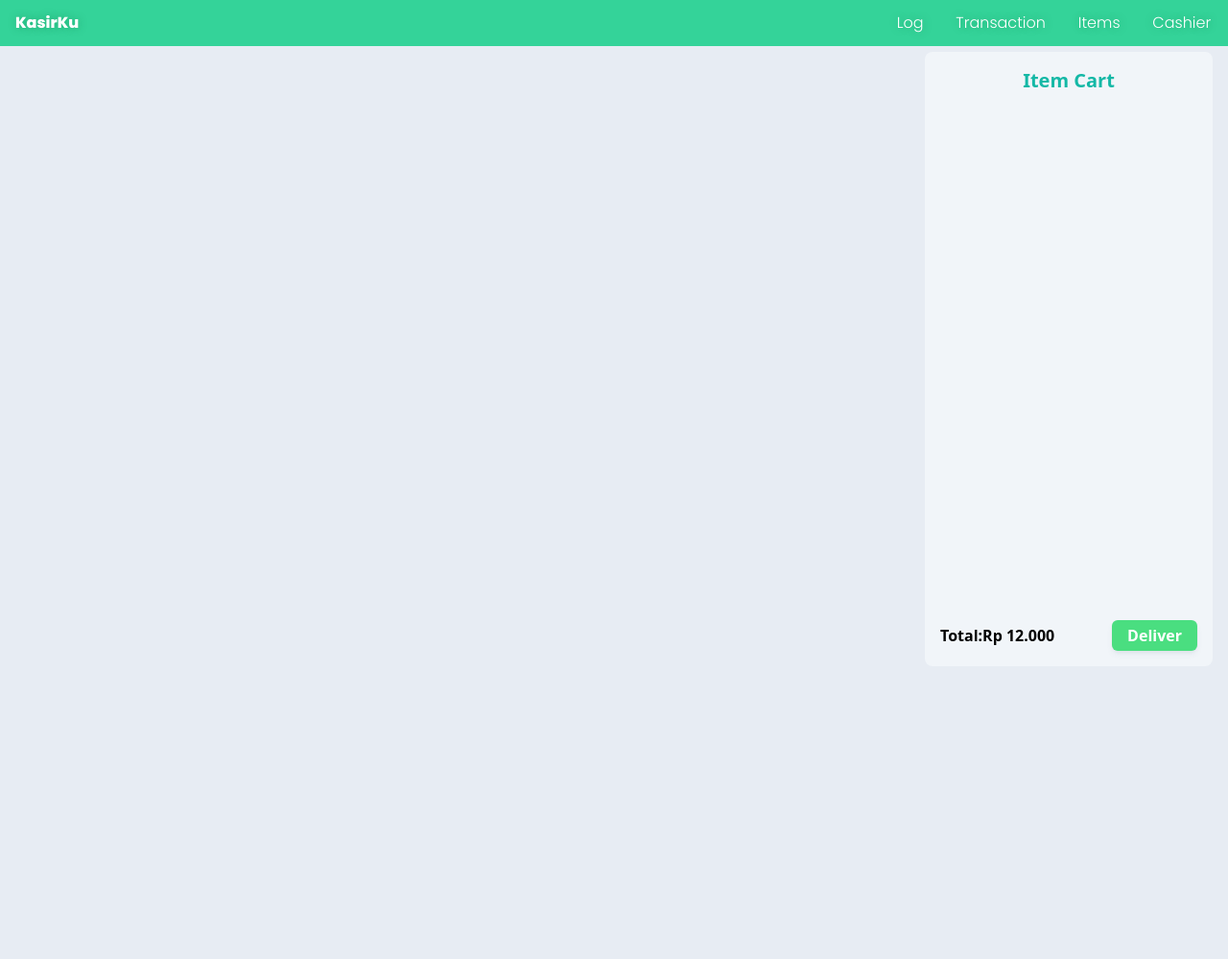
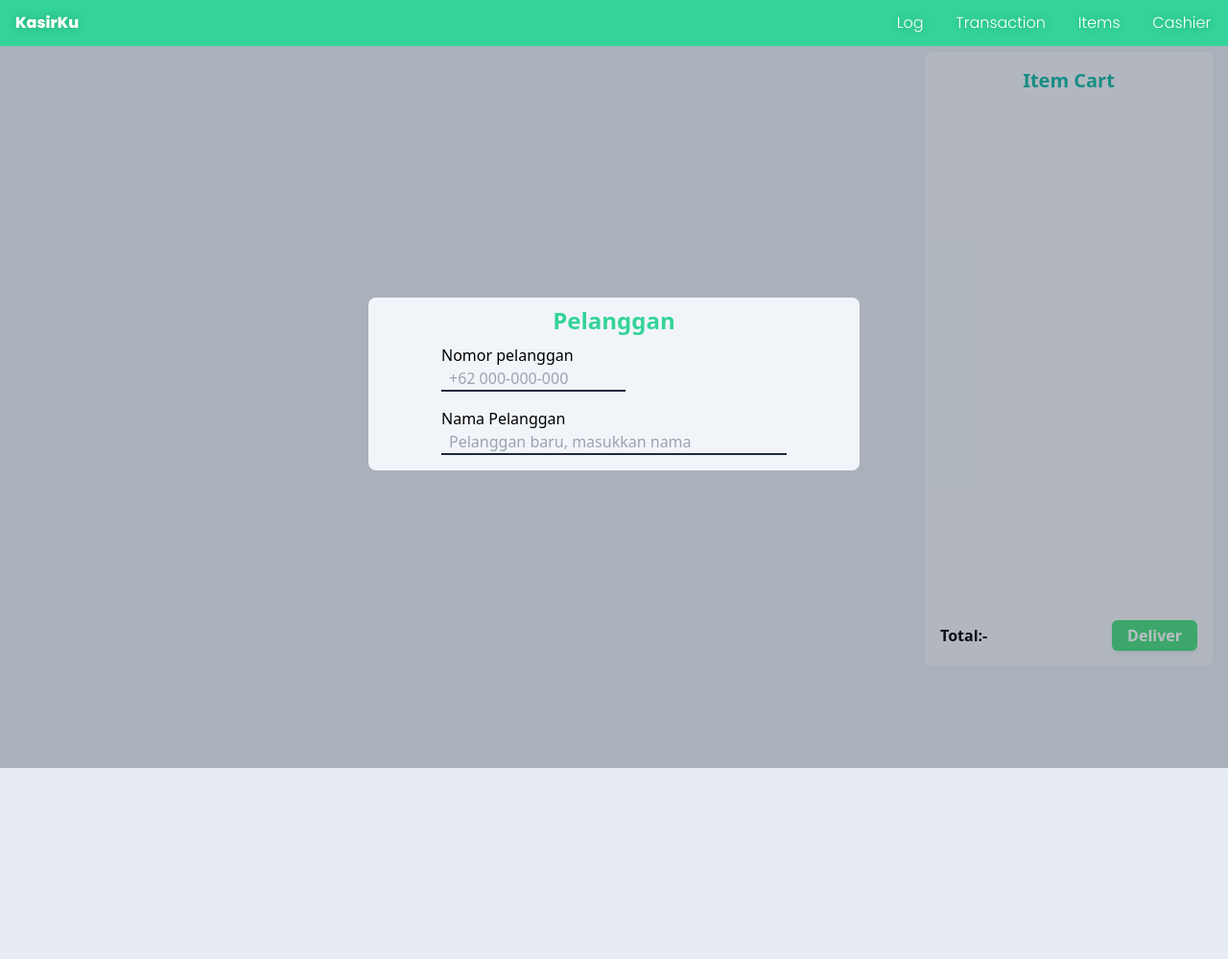
Before and after one commit to ZAZW27/ukk_kasir, a PHP site: page /src/view/main in a window 1280 px wide. Shown: the top 999 px of the page at 96% size. Run offline with PHP 8.4, Linux system fonts and the light colour scheme; data that the repository does not hold is empty.

Commit message:
finnished the designs

```diff
--- a/public/output.css
+++ b/public/output.css
@@ -544,16 +544,20 @@ video {
   --tw-backdrop-sepia:  ;
 }
 
+.pointer-events-none {
+  pointer-events: none;
+}
+
+.pointer-events-auto {
+  pointer-events: auto;
+}
+
 .fixed {
   position: fixed;
 }
 
 .relative {
   position: relative;
-}
-
-.sticky {
-  position: sticky;
 }
 
 .left-0 {
@@ -580,12 +584,8 @@ video {
   top: 4rem;
 }
 
-.bottom-0 {
-  bottom: 0px;
-}
-
-.top-full {
-  top: 100%;
+.top-\[3\.2rem\] {
+  top: 3.2rem;
 }
 
 .z-10 {
@@ -657,48 +665,12 @@ video {
   height: 100%;
 }
 
-.h-60 {
-  height: 15rem;
+.h-4 {
+  height: 1rem;
 }
 
-.h-\[4rem\] {
-  height: 4rem;
-}
-
-.h-\[4\.5rem\] {
-  height: 4.5rem;
-}
-
-.h-6 {
-  height: 1.5rem;
-}
-
-.h-\[70vh\] {
-  height: 70vh;
-}
-
-.h-\[10vh\] {
-  height: 10vh;
-}
-
-.w-\[100vw\] {
-  width: 100vw;
-}
-
-.w-full {
-  width: 100%;
-}
-
-.w-60 {
-  width: 15rem;
-}
-
-.w-\[4rem\] {
-  width: 4rem;
-}
-
-.w-\[4\.5rem\] {
-  width: 4.5rem;
+.h-5 {
+  height: 1.25rem;
 }
 
 .w-6 {
@@ -709,12 +681,44 @@ video {
   width: 2rem;
 }
 
+.w-\[100vw\] {
+  width: 100vw;
+}
+
+.w-\[4\.5rem\] {
+  width: 4.5rem;
+}
+
+.w-full {
+  width: 100%;
+}
+
+.w-4 {
+  width: 1rem;
+}
+
+.w-5 {
+  width: 1.25rem;
+}
+
+.w-9\/12 {
+  width: 75%;
+}
+
+.w-\[5rem\] {
+  width: 5rem;
+}
+
+.w-\[10rem\] {
+  width: 10rem;
+}
+
+.w-\[12rem\] {
+  width: 12rem;
+}
+
 .grid-cols-2 {
   grid-template-columns: repeat(2, minmax(0, 1fr));
-}
-
-.flex-row {
-  flex-direction: row;
 }
 
 .flex-col {
@@ -850,8 +836,26 @@ video {
   background-color: rgb(241 245 249 / var(--tw-bg-opacity));
 }
 
+.bg-slate-200 {
+  --tw-bg-opacity: 1;
+  background-color: rgb(226 232 240 / var(--tw-bg-opacity));
+}
+
 .bg-slate-200\/80 {
   background-color: rgb(226 232 240 / 0.8);
+}
+
+.bg-slate-700\/40 {
+  background-color: rgb(51 65 85 / 0.4);
+}
+
+.bg-transparent {
+  background-color: transparent;
+}
+
+.bg-red-500 {
+  --tw-bg-opacity: 1;
+  background-color: rgb(239 68 68 / var(--tw-bg-opacity));
 }
 
 .bg-slate-500 {
@@ -859,37 +863,8 @@ video {
   background-color: rgb(100 116 139 / var(--tw-bg-opacity));
 }
 
-.bg-slate-700\/40 {
-  background-color: rgb(51 65 85 / 0.4);
-}
-
-.bg-green-400 {
-  --tw-bg-opacity: 1;
-  background-color: rgb(74 222 128 / var(--tw-bg-opacity));
-}
-
-.bg-transparent {
-  background-color: transparent;
-}
-
-.bg-slate-200 {
-  --tw-bg-opacity: 1;
-  background-color: rgb(226 232 240 / var(--tw-bg-opacity));
-}
-
-.bg-slate-300 {
-  --tw-bg-opacity: 1;
-  background-color: rgb(203 213 225 / var(--tw-bg-opacity));
-}
-
-.bg-teal-50 {
-  --tw-bg-opacity: 1;
-  background-color: rgb(240 253 250 / var(--tw-bg-opacity));
-}
-
-.bg-slate-400 {
-  --tw-bg-opacity: 1;
-  background-color: rgb(148 163 184 / var(--tw-bg-opacity));
+.bg-slate-800\/30 {
+  background-color: rgb(30 41 59 / 0.3);
 }
 
 .bg-contain {
@@ -932,14 +898,19 @@ video {
   padding-right: 1rem;
 }
 
+.py-1 {
+  padding-top: 0.25rem;
+  padding-bottom: 0.25rem;
+}
+
 .py-2 {
   padding-top: 0.5rem;
   padding-bottom: 0.5rem;
 }
 
-.py-1 {
-  padding-top: 0.25rem;
-  padding-bottom: 0.25rem;
+.px-2 {
+  padding-left: 0.5rem;
+  padding-right: 0.5rem;
 }
 
 .pb-\[3\.4rem\] {
@@ -958,14 +929,13 @@ video {
   text-align: end;
 }
 
+.text-\[0\.7rem\] {
+  font-size: 0.7rem;
+}
+
 .text-xl {
   font-size: 1.25rem;
   line-height: 1.75rem;
-}
-
-.text-2xl {
-  font-size: 1.5rem;
-  line-height: 2rem;
 }
 
 .text-xs {
@@ -973,24 +943,9 @@ video {
   line-height: 1rem;
 }
 
-.text-\[0\.5rem\] {
-  font-size: 0.5rem;
-}
-
-.text-\[0\.3rem\] {
-  font-size: 0.3rem;
-}
-
-.text-\[0\.4rem\] {
-  font-size: 0.4rem;
-}
-
-.text-\[0\.6rem\] {
-  font-size: 0.6rem;
-}
-
-.text-\[0\.7rem\] {
-  font-size: 0.7rem;
+.text-2xl {
+  font-size: 1.5rem;
+  line-height: 2rem;
 }
 
 .font-bold {
@@ -1014,18 +978,23 @@ video {
   color: rgb(20 184 166 / var(--tw-text-opacity));
 }
 
+.text-transparent {
+  color: transparent;
+}
+
 .text-white {
   --tw-text-opacity: 1;
   color: rgb(255 255 255 / var(--tw-text-opacity));
 }
 
-.text-transparent {
-  color: transparent;
+.text-emerald-500 {
+  --tw-text-opacity: 1;
+  color: rgb(16 185 129 / var(--tw-text-opacity));
 }
 
-.text-slate-500 {
+.text-emerald-400 {
   --tw-text-opacity: 1;
-  color: rgb(100 116 139 / var(--tw-text-opacity));
+  color: rgb(52 211 153 / var(--tw-text-opacity));
 }
 
 .shadow-md {
@@ -1149,12 +1120,24 @@ video {
     width: auto;
   }
 
+  .md\:w-\[50vw\] {
+    width: 50vw;
+  }
+
+  .md\:w-\[30vw\] {
+    width: 30vw;
+  }
+
   .md\:grid-cols-4 {
     grid-template-columns: repeat(4, minmax(0, 1fr));
   }
 
   .md\:flex-row {
     flex-direction: row;
+  }
+
+  .md\:items-center {
+    align-items: center;
   }
 
   .md\:justify-start {
@@ -1174,4 +1157,9 @@ video {
     padding-left: 1rem;
     padding-right: 1rem;
   }
+
+  .md\:py-0 {
+    padding-top: 0px;
+    padding-bottom: 0px;
+  }
 }
--- a/src/view/main/index.php
+++ b/src/view/main/index.php
@@ -13,31 +13,35 @@
                 class="h-44 bg-slate-200 shadow-md rounded-lg overflow-clip shadow-slate-700/10 bg-contain bg-no-repeat bg-center hover:scale-105 transition-all duration-50 ease-linear"
                 style="background-image: url('../../../public/img/<?=$item['image']?>');">
                 <div id="item-add" class="w-full h-full bg-transparent hover:bg-slate-800/30 flex justify-center items-center text-transparent hover:text-white font-bold text-xl transition-all duration-300 ease-in-out">
-                    ADD
+                    <span style="pointer-events: none;">ADD</span>
                 </div>
             </div>
         <?php } ?>
     </div>
     <div id="cart-modal" class="col-span-1 px-4 md:px-0 flex items-center justify-center md:block bg-slate-700/40 md:bg-transparent fixed md:relative h-[100vh] w-[100vw] md:w-auto top-[0] md:top-0 left-[100vw] md:left-0 md:h-full transition-all duration-300 ease-in-out">
-        <div class="md:sticky top-[4rem] p-4 h-[80vh] w-full bg-slate-100 rounded-lg flex flex-col justify-between shadow-slate-500/20">
+        <form method="POST" action="crud/aksi-transaksi.php" class="md:sticky top-[4rem] p-4 h-[80vh] w-full bg-slate-100 rounded-lg flex flex-col justify-between shadow-slate-500/20">
             <div class="h-[70vh] w-full overflow-y-auto flex flex-col justify-start items-center ">
                 <h1 class="font-bold text-teal-500 text-xl mb-2">Item Cart</h1>
                 <div id="items-section" class="flex flex-col w-full h-full">
-                    <!-- <section id="item">
+                    <!-- <section id="item" class="item">
                         <div class="w-full flex justify-between my-2">
                             <div id="menu-cart">
-                                <div class="w-[4.5rem] h-[4.5rem] bg-contain bg-center bg-slate-200 rounded-md" style="background-image: url('../../../public/img/beras.png')"></div>
-                                <h1>Nasi Goreng</h1>
+                            <div class="w-[4.5rem] h-[4.5rem] bg-contain bg-center flex justify-start items-start overflow-clip bg-slate-200 rounded-md" style="background-image: url('../../../public/img/beras.png')">
+                                    <button type="button" id="delete-item" class="w-5 h-5 bg-red-500 text-white font-bold text-center text-xs">x</button>
+                                </div>
+                                <input type="text" value="${id}" name="id_produk[]" hidden>
+                                <input type="text" value="${image}" name="image[]" hidden>
+                                <h1 class="nama_barang" name="nama_produk[]">beras lele</h1>
                             </div>
                             <div id="actions" class="flex flex-col items-end justify-between pr-2">
                                 <div id="subtotal-harga" class="flex flex-col items-end justify-start">
-                                    <span name="subtotal">Rp 12.000</span>
-                                    <span id="harga-asli" class="text-[0.7rem] text-slate-500">Rp 12.000</span>
+                                    <span id="total-kali" class="total-kali" name="subtotal" name="subtotal[]">Rp 12.000</span>
+                                    <span id="harga-asli" class="text-[0.7rem] text-slate-500" name="harga_asli[]">Rp 12.000</span>
                                 </div>
                                 <div id="subtiture-btn" class="flex gap-2 font-bold items-center">
-                                    <button class="border-2 border-red-600 w-6 h-6 text-center rounded-md">-</button>
-                                    <input value="2" class="border border-slate-800 rounded-md w-8 bg-transparent text-center font-medium" type="text" >
-                                    <button class="border-2 border-green-600 w-6 h-6 text-center rounded-md">+</button>
+                                    <button type="button" id="sub-quantity" class="border-2 border-red-600 w-6 h-6 text-center rounded-md">-</button>
+                                    <input name="quantitas[]" value="1" id="item-quantity" class="border border-slate-800 rounded-md w-8 bg-transparent text-center font-medium" type="text" >
+                                    <button type="button" id="add-quantity" class="border-2 border-green-600 w-6 h-6 text-center rounded-md">+</button>
                                 </div>
                             </div>
                         </div>
@@ -46,10 +50,32 @@
                 </div>
             </div>
             <div id="action-btn" class="w-full  flex justify-between items-center font-semibold">
-                <div id="total-harga">Total:Rp <span>12.000</span></div>
-                <button type="button" class="bg-green-400 font-semibold rounded-md px-4 py-1 text-white shadow-md shadow-slate-500/10">Deliver</button>
+                <div id="total-harga">Total:<span id="total-items">-</span></div>
+                <button type="submit" class="bg-green-400 font-semibold rounded-md px-4 py-1 text-white shadow-md shadow-slate-500/10">Deliver</button>
             </div>
-        </div>
+            <div class="fixed top-[3.2rem] md:top-0 left-0 w-full h-full bg-slate-800/30 pointer-events-none flex justify-center items-start md:items-center px-4 py-2 md:py-0 ">
+                <div class="pointer-events-auto w-full md:w-[40vw] bg-slate-100 px-4 py-2 flex flex-col justify-center items-center rounded-lg">
+                    <h1 class="text-2xl text-emerald-400 font-bold">Pelanggan</h1>
+                    <div class="my-2 flex flex-col w-9/12">
+                        <label for="">Nomor pelanggan</label>
+                        <input id="nomor-pelanggan" type="number" name="nomor_pelanggan" placeholder="+62 000-000-000" class="w-[12rem] bg-transparent border-b-2 border-slate-800 focus:outline-none px-2">
+                    </div>
+                    <script>
+                        $('#nomor-pelanggan').on('change', function(){
+                            var nomorPelanggan = $(this).val();
+                            // Check if the length is greater than 9
+                            if (nomorPelanggan.length > 9) {
+
+                            }
+                        })
+                    </script>
+                    <div id="nama-pelanggan" class="my-2 flex flex-col w-9/12">
+                        <label for="">Nama Pelanggan</label>
+                        <input type="text" name="nomor_pelanggan" placeholder="Pelanggan baru, masukkan nama" class=" bg-transparent border-b-2 border-slate-800 focus:outline-none px-2">
+                    </div>
+                </div>
+            </div>
+        </form>
     </div>
 </section>
 <script src="main.js"></script>
--- a/src/view/main/main.js
+++ b/src/view/main/main.js
@@ -1,5 +1,11 @@
 
 $(document).ready(function() {
+
+    $(document).off('click', '#add-quantity').on('click', '#add-quantity', addQuantity);
+    $(document).off('click', '#sub-quantity').on('click', '#sub-quantity', subQuantity);
+    $(document).off('click', '#delete-item').on('click', '#delete-item', deleteItem);
+    $(document).off('change', '#item-quantity').on('change', '#item-quantity', InvalidQuantity);
+
     console.log('jquery ready')
     var chartBool = false
     $('#look-cart').click(function () {
@@ -17,50 +23,67 @@ $(document).ready(function() {
         var harga = parseInt($(this).attr('harga'));
         var image = $(this).attr('image');
 
-        // console.log(image)
+        var isItemAdded = false
+
+        $('.nama_barang').each(function() {
+            if ($(this).text() === nama) {
+                isItemAdded = true;
+                return false;
+            }
+        });
+
+        if (isItemAdded) {
+            alert("Item already added to the cart");
+            // addQuantity.call(this);
+            return
+        }
 
         var formattedHarga = harga.toLocaleString('id-ID', { style: 'currency', currency: 'IDR' });
 
-        $(this).removeClass('hover:scale-105')
+        $(this).removeClass('hover:scale-105').addClass('hover:scale-80')
 
         $('#items-section').append(`
             <section id="item" class="item">
                 <div class="w-full flex justify-between my-2">
                     <div id="menu-cart">
-                    <div class="w-[4.5rem] h-[4.5rem] bg-contain bg-center bg-slate-200 rounded-md" style="background-image: url('../../../public/img/${image}')"></div>
-                        <h1>${nama}</h1>
+                        <div class="w-[4.5rem] h-[4.5rem] bg-contain bg-center flex justify-start items-start overflow-clip bg-slate-200 rounded-md" style="background-image: url('../../../public/img/${image}')">
+                            <button type="button" id="delete-item" class="w-5 h-5 bg-red-500 text-white font-bold text-center text-xs">x</button>
+                        </div>
+                        <input type="text" value="${id}" name="id_produk[]" hidden>
+                        <input type="text" value="${image}" name="image[]" hidden>
+                        <input type="text" value="${nama}" name="nama_produk[]" hidden>
+                        <input type="text" value="${formattedHarga}" name="harga_asli[]" hidden>
+                        <h1 class="nama_barang">${nama}</h1>
                     </div>
                     <div id="actions" class="flex flex-col items-end justify-between pr-2">
                         <div id="subtotal-harga" class="flex flex-col items-end justify-start">
-                            <span id="total-kali" name="subtotal">${formattedHarga}</span>
-                            <span id="harga-asli" class="text-[0.7rem] text-slate-500">${formattedHarga}</span>
+                            <span id="total-kali" class="total-kali">${formattedHarga}</span>
+                            <input type="text" id="subtotal-input" value="${formattedHarga}" name="subtotal_asli[]" hidden>
+                            <span id="harga-asli" class="text-[0.7rem] text-slate-500" >${formattedHarga}</span>
                         </div>
                         <div id="subtiture-btn" class="flex gap-2 font-bold items-center">
                             <button type="button" id="sub-quantity" class="border-2 border-red-600 w-6 h-6 text-center rounded-md">-</button>
-                            <input value="1" id="item-quantity" class="border border-slate-800 rounded-md w-8 bg-transparent text-center font-medium" type="text" >
+                            <input name="quantitas[]" value="1" id="item-quantity" class="border border-slate-800 rounded-md w-8 bg-transparent text-center font-medium" type="text" >
                             <button type="button" id="add-quantity" class="border-2 border-green-600 w-6 h-6 text-center rounded-md">+</button>
                         </div>
-
                     </div>
                 </div>
                 <hr class="border border-slate-400 my-2">
             </section>
         `)
+        updateTotalHarga()
         // console.log($('.item').length)
         setTimeout(() => {
-            $(this).addClass('hover:scale-105')
-        }, 150);
+            $(this).addClass('hover:scale-105').removeClass('hover:scale-80');
+        }, 200);
     });
-
-    $(document).off('click', '#add-quantity').on('click', '#add-quantity', addQuantity);
-    $(document).off('click', '#sub-quantity').on('click', '#sub-quantity', subQuantity);
-    $(document).off('change', '#item-quantity').on('change', '#item-quantity', InvalidQuantity);
 
     function InvalidQuantity() {
         var quantityInput = $(this).parent().parent().find('#item-quantity');
         if (quantityInput.val() <= 0) {
             quantityInput.val(1);
         }
+        updateSubtotal.call(this);
     }
 
     function addQuantity() {
@@ -97,16 +120,49 @@ $(document).ready(function() {
         }else{
             console.log('its a nan')
         }
+        updateSubtotal.call(this);
     }
 
     function updateSubtotal() {
         var subTotal = $(this).parent().parent().parent().find('#total-kali');
-        var clearSubTotal = parseInt(subTotal.text().replace(/Rp/g, '').replace(/\./g, '').replace(/\,00/g, '').replace(/\ /g, ''));
+        var subTotalInput = $(this).parent().parent().parent().find('#subtotal-input');
+        var hargaAsli = $(this).parent().parent().parent().find('#harga-asli');
+
+        var clearHargaAsli = parseInt(hargaAsli.text().replace(/Rp/g, '').replace(/\./g, '').replace(/\,00/g, '').replace(/\ /g, ''));
+        // var clearSubTotal = parseInt(subTotal.text().replace(/Rp/g, '').replace(/\./g, '').replace(/\,00/g, '').replace(/\ /g, ''));
         var quantity = parseInt($(this).parent().parent().find('#item-quantity').val());
 
-        var totalKali = clearSubTotal * quantity;
+        var totalKali = clearHargaAsli * quantity;
         var formattedHarga = totalKali.toLocaleString('id-ID', { style: 'currency', currency: 'IDR' });
 
         subTotal.text(formattedHarga)
+        subTotalInput.val(formattedHarga)
+        updateTotalHarga()
+    }
+
+    function deleteItem() {
+        var deleteBarang = $(this).parent().parent().parent().parent().remove();
+        console.log(deleteBarang)
+        updateTotalHarga()
+    }
+
+    function updateTotalHarga() {
+        var totalSum = 0;
+
+        $('.total-kali').each(function() {
+            // Get the text content of each element
+            var textContent = $(this).text();
+            // Remove non-numeric characters and convert to an integer
+            var value = parseInt(textContent.replace(/Rp/g, '').replace(/\./g, '').replace(/\,00/g, '').replace(/\ /g, ''));
+            // console.log(value)
+
+            // Check if the conversion was successful and add to the totalSum
+            if (!isNaN(value)) {
+                totalSum += value;
+            }
+        });
+
+        var formattedHarga = totalSum.toLocaleString('id-ID', { style: 'currency', currency: 'IDR' });
+        $('#total-items').text(formattedHarga);
     }
 });
```
Also changed, not shown: other parts of public/output.css (+58 -66 lines), src/view/main/crud/aksi-transaksi.php (added, +7 -0 lines), src/view/main/crud/get-pelanggan.php (added).
